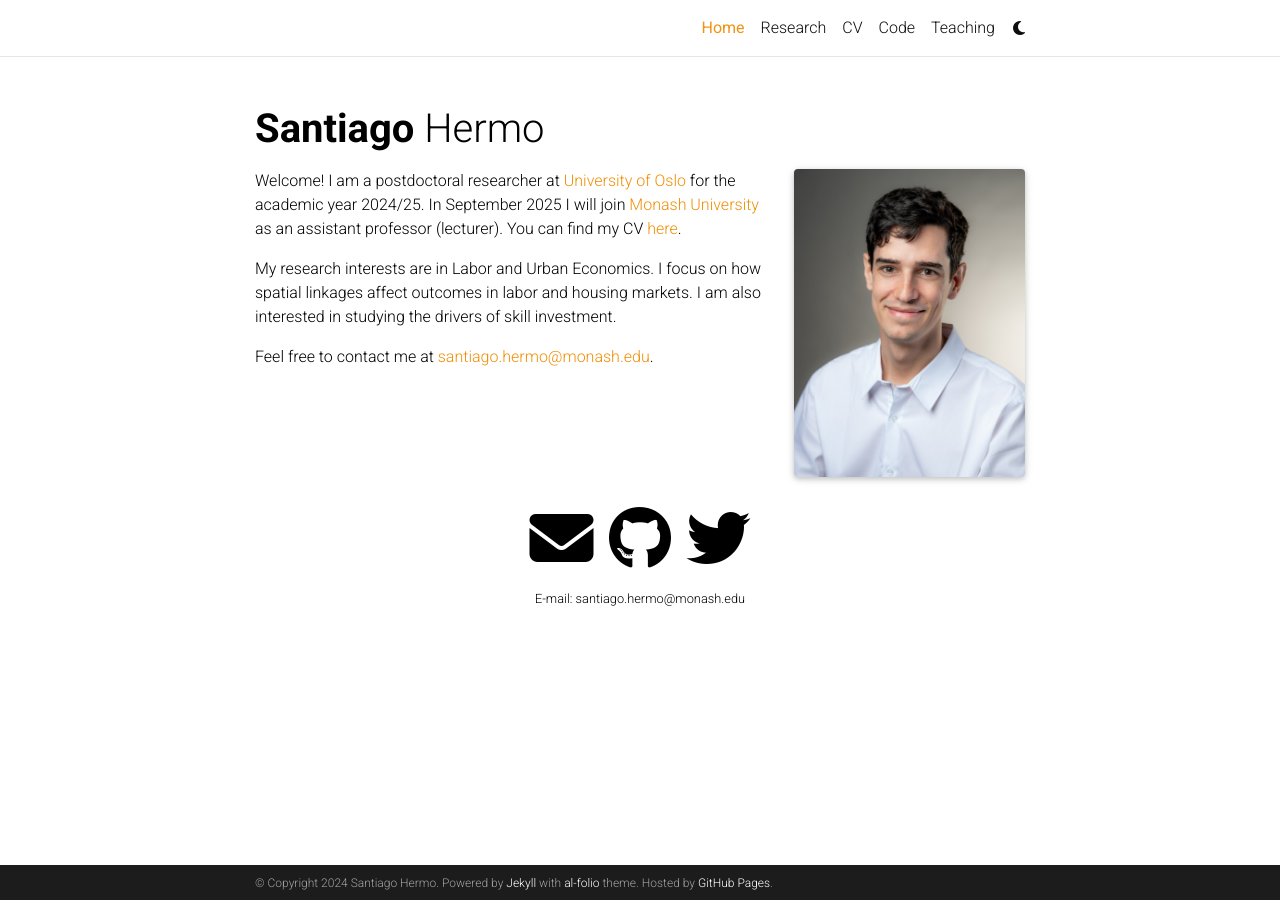
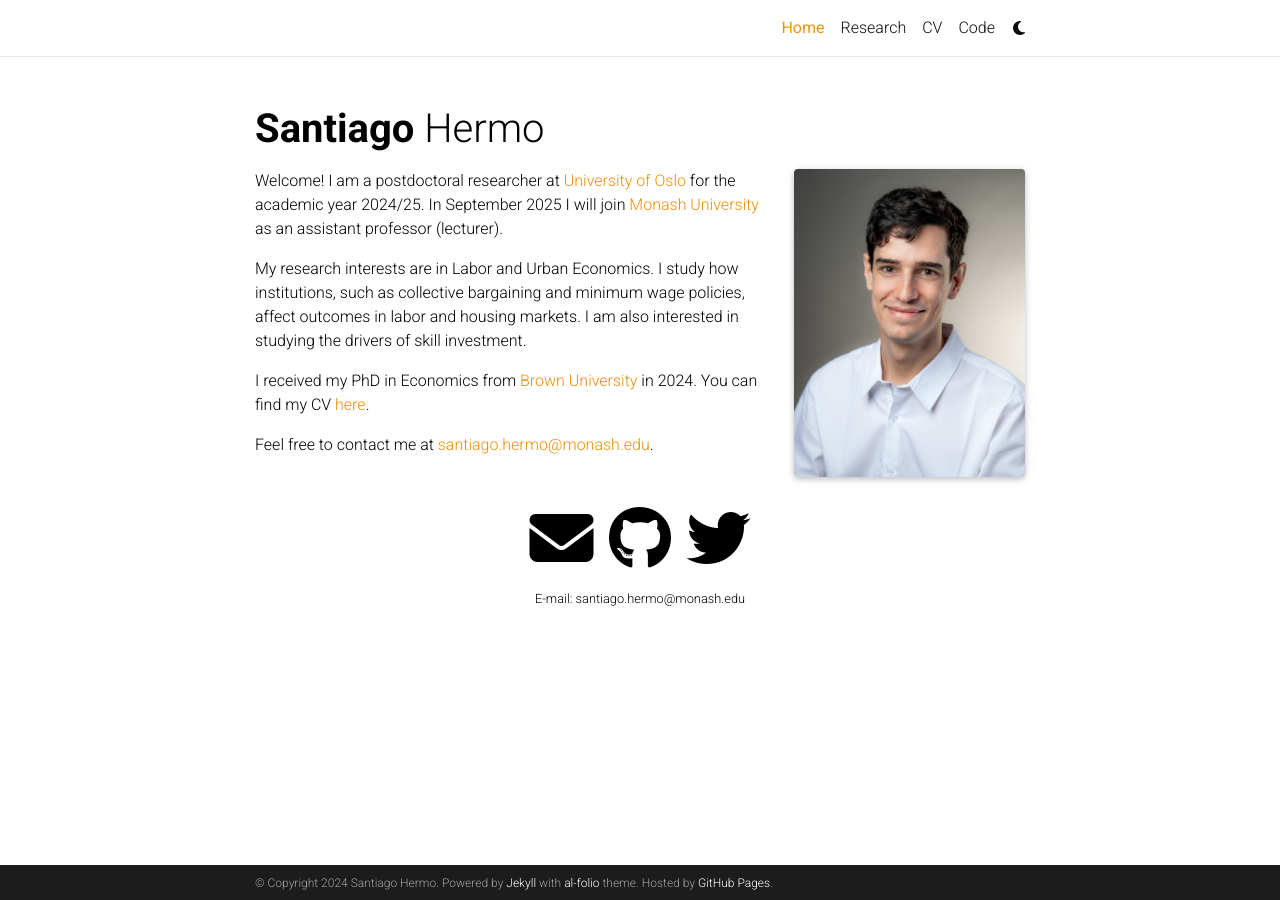
Before and after one commit to santiagohermo/santiagohermo.github.io, a Jekyll site: the page built from _pages/home.md, in a window 1280 px wide. Built offline with Jekyll 4.4.1, drawn with Linux system fonts in a browser that asks for light colours; full-size pictures stand in for the smaller copies a plugin makes; comment, search, counter and statistics services are not loaded; a style sheet for code colours, icons or effects is not loaded.

Commit message:
Some updates

```diff
--- a/_bibliography/papers.bib
+++ b/_bibliography/papers.bib
@@ -7,7 +7,7 @@
   title = {Collective Bargaining Networks, Rent-Sharing, and the Propagation of Shocks},
   author = {Hermo, Santiago},
   year = {2024},
-  journal = {Job Market Paper},
+  journal = {Job Market Paper (New version coming soon!)},
   abstract = {
     I study the role of collective bargaining, a prevalent wage-setting
     institution in many countries, in determining the effects of economic
--- a/_config.yml
+++ b/_config.yml
@@ -6,9 +6,10 @@
 first_name: Santiago
 middle_name:
 last_name: Hermo
-email: santiago_hermo@brown.edu
+email: santiago.hermo@monash.edu
 description: > # the ">" symbol means to ignore newlines until "footer_text:"
-  This is a personal website for Santiago Hermo, PhD candidate in Economics at Brown University going on the market in 2023-2024.
+  This is a personal website for Santiago Hermo, PhD in Economics from Brown University.
+  Santiago is a Postdoctoral Research Fellow at University of Oslo, and will be joining Monash University in 2025.
 footer_text: >
   Powered by <a href="https://jekyllrb.com/" target="_blank">Jekyll</a> with <a href="https://github.com/alshedivat/al-folio">al-folio</a> theme.
   Hosted by <a href="https://pages.github.com/" target="_blank">GitHub Pages</a>.
--- a/_pages/home.md
+++ b/_pages/home.md
@@ -24,11 +24,14 @@
 for the academic year 2024/25.
 In September 2025 I will join [Monash University](https://www.monash.edu/business/economics) as
 an assistant professor (lecturer).
+
+My research interests are in Labor and Urban Economics.
+I study how institutions, such as collective bargaining and minimum wage policies,
+affect outcomes in labor and housing markets.
+I am also interested in studying the drivers of skill investment.
+
+I received my PhD in Economics from [Brown University](https://economics.brown.edu/) in 2024.
 You can find my CV
 <a href="assets/pdf/cv.pdf" target="_blank">here</a>.
 
-My research interests are in Labor and Urban Economics.
-I focus on how spatial linkages affect outcomes in labor and housing markets.
-I am also interested in studying the drivers of skill investment.
-
 Feel free to contact me at [santiago.hermo@monash.edu](mailto:santiago.hermo@monash.edu).
```
Also changed, not shown: README.md (+1 -1 lines), _pages/teaching.md (+1 -1 lines).
